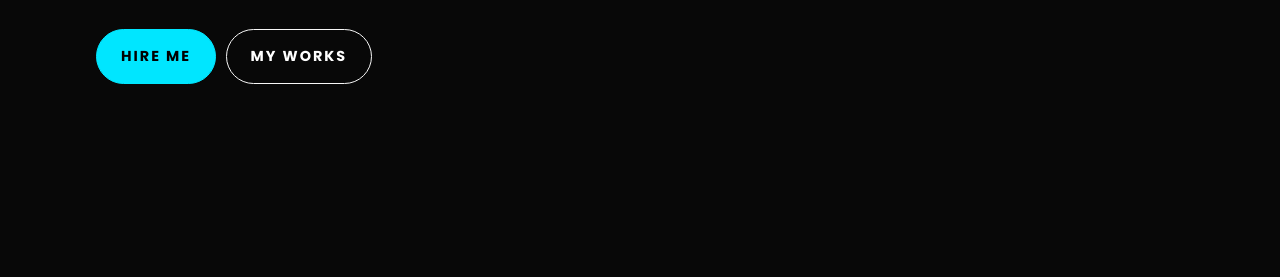
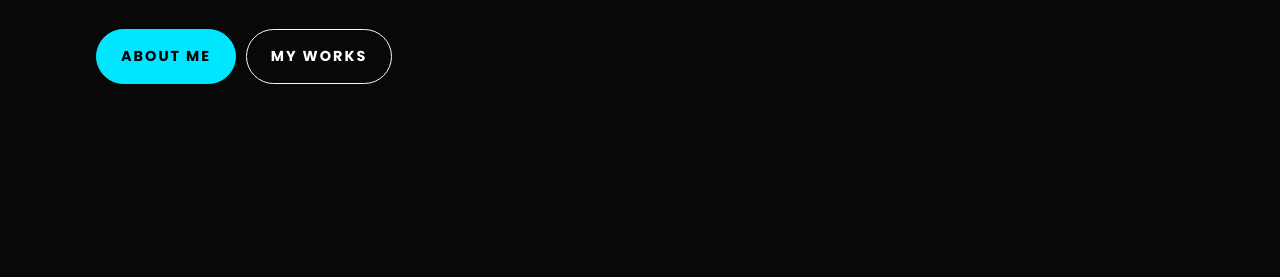
Before and after one commit to riteshaity/Ritesh-portfolio, a plain HTML site: page index.html in a window 1280 px wide. Shown: the part 523-800 px from the top of the page. Drawn offline with Linux system fonts and the light colour scheme.

Commit message:
Update index.html

```diff
--- a/index.html
+++ b/index.html
@@ -70,7 +70,7 @@
           <h1>i'm <span>Aity Riteshraj</span></h1>
           <h2>Aspiring Software  Development Engineer</h2>
           <div class = "home-pg-btn">
-            <button type = "button" class = "btn" onclick="location.href='contact.html'">hire me</button>
+            <button type = "button" class = "btn" onclick="location.href='about.html'">about me</button>
             <button type = "button" class = "btn" onclick="location.href='projects.html'">my works</button>
           </div>
         </div>
```
